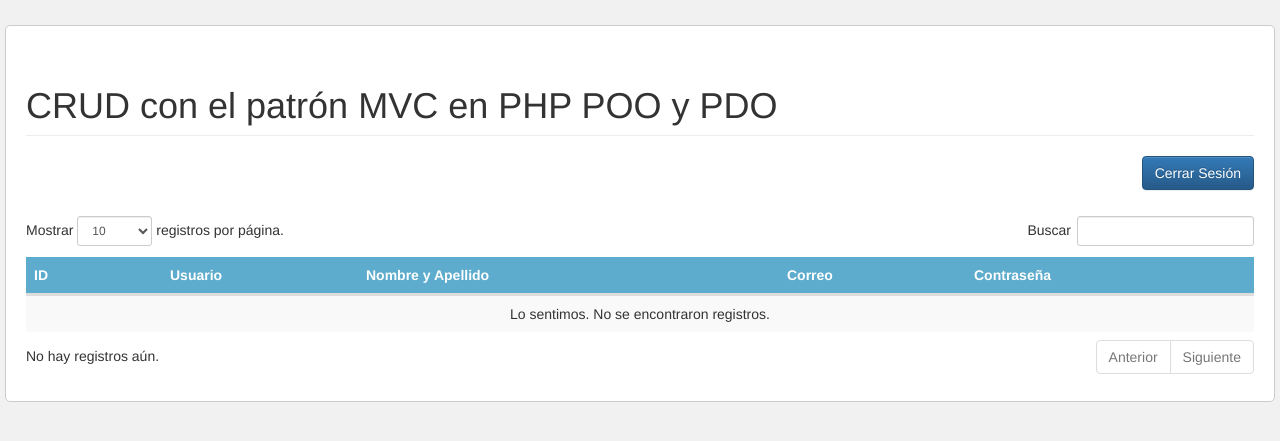
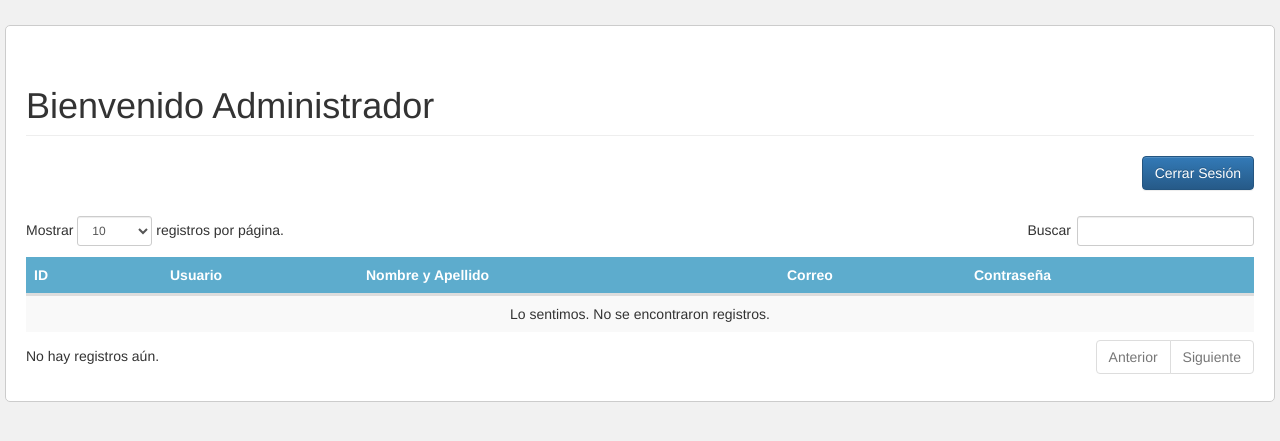
Before and after one commit to IsraelMerlyn/ProyectoMyTec, a PHP site: template vista/modulos/usuarios.php in a window 1280 px wide. Shown: the top 441 px of the page. Run offline with PHP 8.4, Linux system fonts and the light colour scheme; the template is opened without the code that fills it, so the values that code supplies are empty; the visitor is signed in with stand-in values (Sample User, id 1); some libraries are stand-ins or nearby versions.

Commit message:
SolucionErrores_2

```diff
--- a/vista/modulos/usuarios.php
+++ b/vista/modulos/usuarios.php
@@ -51,7 +51,7 @@ if(!$_SESSION["validar"]){
     <body>
 
   <div class="container box">
-  <h1 class="page-header">CRUD con el patrón MVC en PHP POO y PDO </h1>
+  <h1 class="page-header">Bienvenido Administrador</h1>
 
 
 <a class="btn btn-primary pull-right" href="salir">Cerrar Sesión</a>
```
